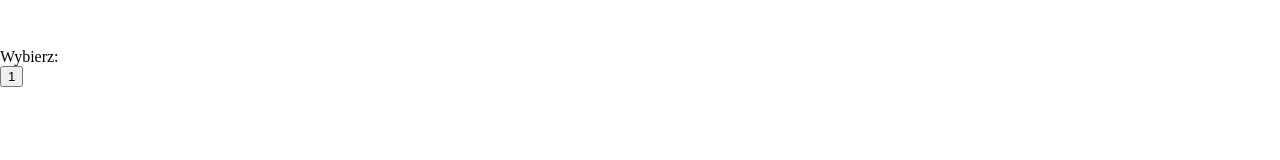
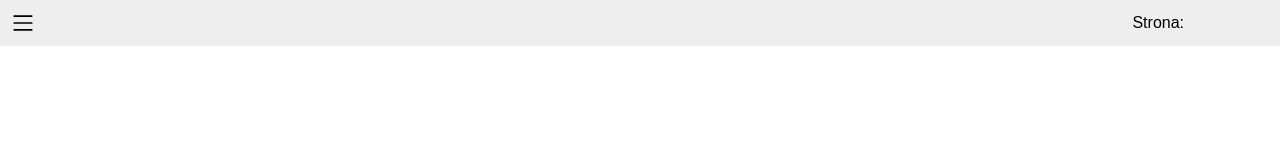
Before and after one commit to Bartixix/crosswords, a plain HTML site: page index.html in a window 1280 px wide. Drawn offline with Linux system fonts and the light colour scheme.

Commit message:
css update

```diff
--- a/index.html
+++ b/index.html
@@ -1,4 +1,4 @@
-<!DOCTYPE html>
+<!doctype html>
 <html lang="en">
   <head>
     <meta charset="UTF-8" />
@@ -11,12 +11,30 @@
   <body>
     <div id="main">
       <div id="navbar">
-        <div id="sidebar-btn"></div>
-        <div id="current-puzzle"></div>
+        <svg
+          id="sidebar-btn"
+          xmlns="http://www.w3.org/2000/svg"
+          width="16"
+          height="16"
+          fill="currentColor"
+          class="bi bi-list"
+          viewBox="0 0 16 16"
+          scale="2"
+        >
+          <path
+            fill-rule="evenodd"
+            d="M2.5 12a.5.5 0 0 1 .5-.5h10a.5.5 0 0 1 0 1H3a.5.5 0 0 1-.5-.5m0-4a.5.5 0 0 1 .5-.5h10a.5.5 0 0 1 0 1H3a.5.5 0 0 1-.5-.5m0-4a.5.5 0 0 1 .5-.5h10a.5.5 0 0 1 0 1H3a.5.5 0 0 1-.5-.5"
+          />
+        </svg>
+        <div id="navbar-fill"></div>
+        <div id="current-puzzle">
+          Strona:
+          <span id="current-puzzle-id"></span>
+        </div>
       </div>
       <div id="content">
         <div id="sidebar">
-          <div class="header">Wybierz:</div>
+          <div class="header">Wybierz stronę:</div>
         </div>
         <div id="puzzle-container">
           <div id="puzzle"></div>
--- a/script.js
+++ b/script.js
@@ -1,13 +1,20 @@
-const puzzleId = "puzzle";
-
 let height;
 let width;
 let cells;
 
-let puzzleRoot = document.getElementById(puzzleId);
+let puzzleRoot = document.getElementById("puzzle");
+let sidebarRoot = document.getElementById("sidebar");
+
+let sidebarVisible = false;
+
+document
+  .getElementById("sidebar-btn")
+  .addEventListener("click", () => ToggleSidebar());
+
+PopulateSidebar();
 
 async function PopulateSidebar() {
-  let root = document.getElementById("sidebar");
+  let sidebarRoot = document.getElementById("sidebar");
   let response = await fetch("./puzzles/list.json");
 
   let json = await response.json();
@@ -22,7 +29,7 @@ async function PopulateSidebar() {
     elem.addEventListener("click", () => DrawPuzzle(src));
     elem.innerText = text;
 
-    root.appendChild(elem);
+    sidebarRoot.appendChild(elem);
   }
 }
 
@@ -32,7 +39,7 @@ async function DrawPuzzle(source) {
   let response = await fetch(source);
   let json = await response.json();
 
-  document.getElementById("current-puzzle").innerText = json.Page;
+  document.getElementById("current-puzzle-id").innerText = json.Page;
 
   height = json.SizeY;
   width = json.SizeX;
@@ -111,4 +118,12 @@ function Reveal(id) {
   }
 }
 
-PopulateSidebar();
+function ToggleSidebar() {
+  if (sidebarVisible) {
+    sidebarRoot.setAttribute("data-show", "false");
+    sidebarVisible = false;
+  } else {
+    sidebarRoot.setAttribute("data-show", "true");
+    sidebarVisible = true;
+  }
+}
--- a/style.css
+++ b/style.css
@@ -1,15 +1,41 @@
-
+* {
+  font-family: sans-serif;
+  font-weight: 500;
+}
 
 body {
   margin: 0;
 }
 
 #sidebar {
-  min-width: 20em;
-  width: 30%;
-  /* display: none; */
-  position: absolute;
+  width: calc(20em - 1.5em * 2);
+  padding: 1.5em;
+  height: calc(100% - 6em);
+  /* height: 100%; */
+  position: fixed;
+
+  background-color: #dedede;
+
+  left: -20em;
+  animation: slide 0.5s forwards;
+  animation-delay: 2s;
+  transition: 1s;
+
+  overflow-y: scroll;
 }
+#sidebar[data-show="true"] {
+  left: 0;
+}
+
+#navbar-fill {
+  width: 100%;
+}
+
+#current-puzzle {
+  width: 10em;
+  text-align: left;
+}
+
 #main {
   width: 100vw;
   height: 100vh;
@@ -17,14 +43,25 @@ body {
   display: flex;
   flex-direction: column;
 }
-#content{
+#content {
   height: 100%;
 }
 #navbar {
-  height: 3em;
-  min-height: 3em;
+  height: 2em;
+
+  display: flex;
+  align-items: center;
+
+  padding: 0.5em;
+
+  background-color: #eee;
 }
-#puzzle-container{
+#sidebar-btn {
+  margin-left: 0.5em;
+  scale: 2;
+}
+
+#puzzle-container {
   height: 100%;
   width: 100%;
   display: flex;
@@ -34,10 +71,11 @@ body {
 #puzzle {
   display: grid;
   grid-template-columns: repeat(3, 2em);
-  grid-template-rows: repeat(5,2em);
+  grid-template-rows: repeat(5, 2em);
 }
 
-.key-cell, .order-cell{
+.key-cell,
+.order-cell {
   width: 100%;
   height: 100%;
 
@@ -45,12 +83,25 @@ body {
   justify-content: center;
   align-items: center;
 }
-.key-cell{
-
+.key-cell {
   outline: 4px solid #000;
   outline-offset: -2px;
 }
 
-.order-cell{
+.order-cell:hover {
+  cursor: pointer;
+}
 
+.puzzle-select {
+  all: unset;
+
+  margin-left: 0.5em;
+  text-decoration: underline;
 }
+.puzzle-select:hover {
+  cursor: pointer;
+}
+
+#sidebar > * {
+  margin-bottom: 0.5em;
+}
```
Lines whose indentation alone changed are shown as unchanged.
